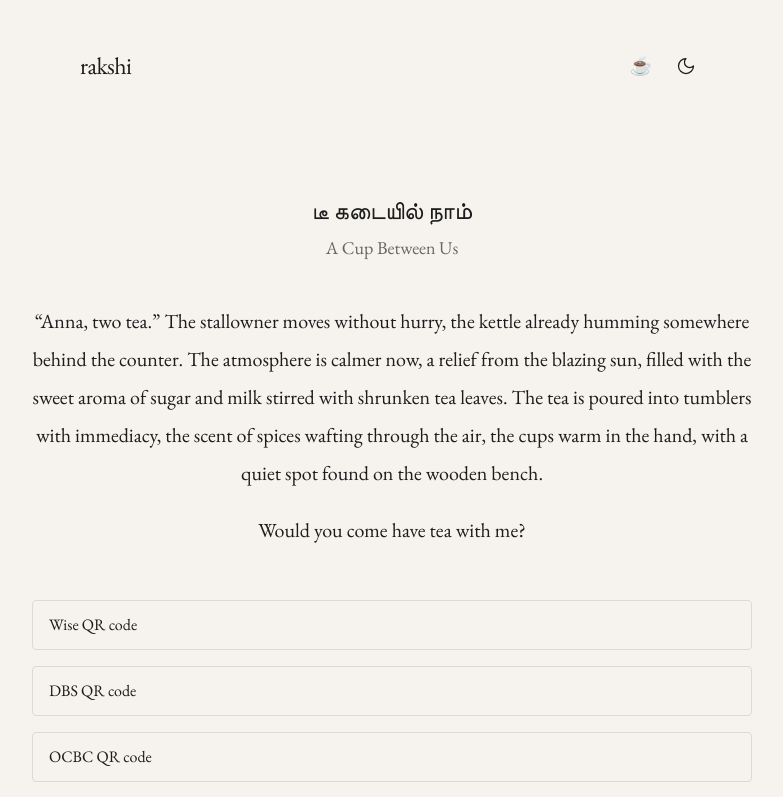
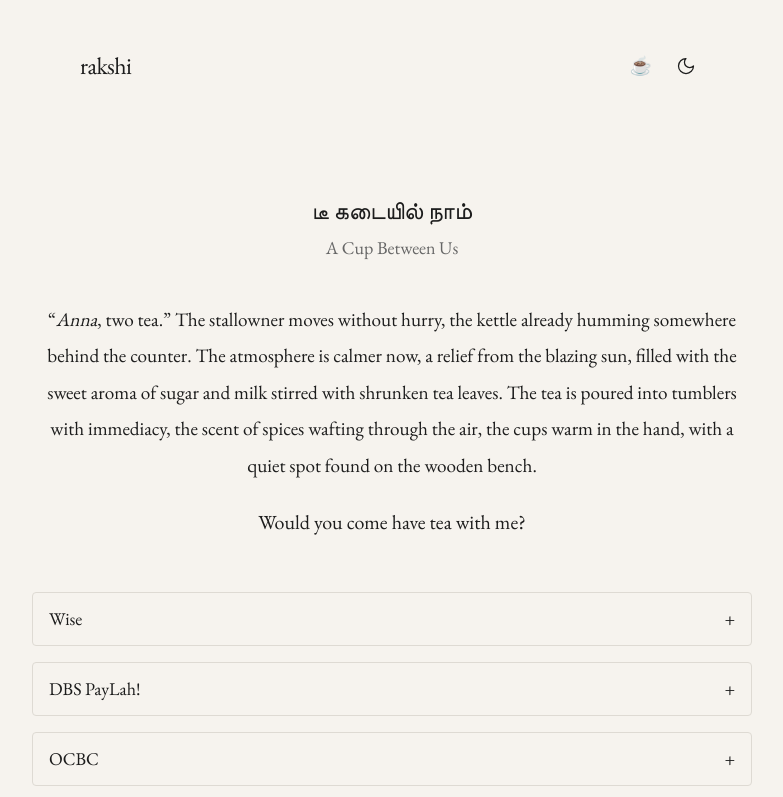
Before and after one commit to rakshew/blog, a Next.js app: page /tea in a window 1280 px wide. Shown: the top 797 px of the page, without its empty margins (248-1031 px from the left). Built offline with nearby package versions, Linux system fonts and the light colour scheme.

Commit message:
Refactor TeaPage component for better state handling
Refactor state management for section toggling and update UI elements.

```diff
--- a/app/tea/page.tsx
+++ b/app/tea/page.tsx
@@ -3,154 +3,133 @@
 import { useState } from "react"
 import Image from "next/image"
 
+type OpenSection = "wise" | "dbs" | "ocbc" | null
+
 export default function TeaPage() {
-  const [open, setOpen] = useState<string | null>(null)
+  const [openSection, setOpenSection] = useState<OpenSection>(null)
 
-  const toggle = (key: string) => {
-    setOpen(open === key ? null : key)
+  const toggleSection = (section: OpenSection) => {
+    setOpenSection((current) => (current === section ? null : section))
   }
 
   return (
     <main className="max-w-3xl mx-auto px-6 py-16 font-serif">
       <div className="space-y-10 text-center">
         <div className="space-y-2">
-          <h1 className="text-2xl leading-tight">
-            டீ கடையில் நாம்
-          </h1>
-          <p className="text-lg text-muted-foreground">
-            A Cup Between Us
-          </p>
+          <h1 className="text-2xl leading-tight">டீ கடையில் நாம்</h1>
+          <p className="text-lg text-muted-foreground">A Cup Between Us</p>
         </div>
 
-        <div className="space-y-6 text-[1.25rem] leading-[1.9]">
+        <div className="space-y-6 text-[1.2rem] leading-[1.9]">
           <p>
-            “Anna, two tea.” The stallowner moves without hurry, the kettle
-            already humming somewhere behind the counter. The atmosphere is
-            calmer now, a relief from the blazing sun, filled with the sweet
+            “<em>Anna</em>, two tea.” The stallowner moves without hurry, the
+            kettle already humming somewhere behind the counter. The atmosphere
+            is calmer now, a relief from the blazing sun, filled with the sweet
             aroma of sugar and milk stirred with shrunken tea leaves. The tea is
             poured into tumblers with immediacy, the scent of spices wafting
             through the air, the cups warm in the hand, with a quiet spot found
             on the wooden bench.
           </p>
 
-          <p className="text-xl">
-            Would you come have tea with me?
-          </p>
+          <p className="text-xl">Would you come have tea with me?</p>
         </div>
 
-        {/* OPTIONS */}
-        <div className="space-y-4 pt-4 text-left">
-
-          {/* WISE QR */}
-          <div>
+        <div className="space-y-4 pt-4">
+          <div className="border border-border rounded-md overflow-hidden">
             <button
-              onClick={() => toggle("wise-qr")}
-              className="w-full text-left px-4 py-3 border border-border rounded-md hover:opacity-70 transition-opacity"
+              type="button"
+              onClick={() => toggleSection("wise")}
+              className="w-full px-4 py-3 flex items-center justify-between text-left text-lg hover:opacity-70 transition-opacity"
             >
-              Wise QR code
+              <span>Wise</span>
+              <span>{openSection === "wise" ? "−" : "+"}</span>
             </button>
 
-            {open === "wise-qr" && (
-              <div className="mt-4 flex justify-center">
-                <Image
-                  src="/wise-qr.jpg.jpg"
-                  alt="Wise QR"
-                  width={260}
-                  height={260}
-                  className="rounded-md"
-                />
-              </div>
-            )}
-          </div>
+            {openSection === "wise" && (
+              <div className="px-4 pb-5 pt-1 space-y-4 text-center border-t border-border">
+                <div className="flex justify-center pt-4">
+                  <Image
+                    src="/wise-qr.jpg.jpg"
+                    alt="Wise QR code"
+                    width={280}
+                    height={280}
+                    className="rounded-md object-contain"
+                    priority
+                  />
+                </div>
 
-          {/* DBS QR */}
-          <div>
-            <button
-              onClick={() => toggle("dbs-qr")}
-              className="w-full text-left px-4 py-3 border border-border rounded-md hover:opacity-70 transition-opacity"
-            >
-              DBS QR code
-            </button>
-
-            {open === "dbs-qr" && (
-              <div className="mt-4 flex justify-center">
-                <Image
-                  src="/dbs-paylah-qr.jpg.jpg"
-                  alt="DBS QR"
-                  width={260}
-                  height={260}
-                  className="rounded-md"
-                />
-              </div>
-            )}
-          </div>
-
-          {/* OCBC QR */}
-          <div>
-            <button
-              onClick={() => toggle("ocbc-qr")}
-              className="w-full text-left px-4 py-3 border border-border rounded-md hover:opacity-70 transition-opacity"
-            >
-              OCBC QR code
-            </button>
-
-            {open === "ocbc-qr" && (
-              <div className="mt-4 flex justify-center">
-                <Image
-                  src="/ocbc-qr.jpg.jpg"
-                  alt="OCBC QR"
-                  width={260}
-                  height={260}
-                  className="rounded-md"
-                />
-              </div>
-            )}
-          </div>
-
-          {/* DBS LINK */}
-          <div>
-            <button
-              onClick={() => toggle("dbs-link")}
-              className="w-full text-left px-4 py-3 border border-border rounded-md hover:opacity-70 transition-opacity"
-            >
-              DBS payment link
-            </button>
-
-            {open === "dbs-link" && (
-              <div className="mt-4 text-center">
                 <a
-                  href="https://www.dbs.com.sg/personal/mobile/paylink/index.html?tranRef=eFosX2VWOd"
+                  href="https://wise.com/pay/me/rakshitam6"
                   target="_blank"
-                  className="underline"
+                  rel="noopener noreferrer"
+                  className="inline-block underline underline-offset-4 hover:opacity-70 transition-opacity"
                 >
-                  Open DBS PayLah
+                  Wise payment link
                 </a>
               </div>
             )}
           </div>
 
-          {/* WISE LINK */}
-          <div>
+          <div className="border border-border rounded-md overflow-hidden">
             <button
-              onClick={() => toggle("wise-link")}
-              className="w-full text-left px-4 py-3 border border-border rounded-md hover:opacity-70 transition-opacity"
+              type="button"
+              onClick={() => toggleSection("dbs")}
+              className="w-full px-4 py-3 flex items-center justify-between text-left text-lg hover:opacity-70 transition-opacity"
             >
-              Wise payment link
+              <span>DBS PayLah!</span>
+              <span>{openSection === "dbs" ? "−" : "+"}</span>
             </button>
 
-            {open === "wise-link" && (
-              <div className="mt-4 text-center">
+            {openSection === "dbs" && (
+              <div className="px-4 pb-5 pt-1 space-y-4 text-center border-t border-border">
+                <div className="flex justify-center pt-4">
+                  <Image
+                    src="/dbs-paylah-qr.jpg.jpg"
+                    alt="DBS PayLah QR code"
+                    width={280}
+                    height={280}
+                    className="rounded-md object-contain"
+                    priority
+                  />
+                </div>
+
                 <a
-                  href="https://wise.com/pay/me/rakshitam6"
+                  href="https://www.dbs.com.sg/personal/mobile/paylink/index.html?tranRef=eFosX2VWOd"
                   target="_blank"
-                  className="underline"
+                  rel="noopener noreferrer"
+                  className="inline-block underline underline-offset-4 hover:opacity-70 transition-opacity"
                 >
-                  Open Wise
+                  DBS payment link
                 </a>
               </div>
             )}
           </div>
 
+          <div className="border border-border rounded-md overflow-hidden">
+            <button
+              type="button"
+              onClick={() => toggleSection("ocbc")}
+              className="w-full px-4 py-3 flex items-center justify-between text-left text-lg hover:opacity-70 transition-opacity"
+            >
+              <span>OCBC</span>
+              <span>{openSection === "ocbc" ? "−" : "+"}</span>
+            </button>
+
+            {openSection === "ocbc" && (
+              <div className="px-4 pb-5 pt-1 space-y-4 text-center border-t border-border">
+                <div className="flex justify-center pt-4">
+                  <Image
+                    src="/ocbc-qr.jpg.jpg"
+                    alt="OCBC QR code"
+                    width={280}
+                    height={280}
+                    className="rounded-md object-contain"
+                    priority
+                  />
+                </div>
+              </div>
+            )}
+          </div>
         </div>
       </div>
     </main>
```
